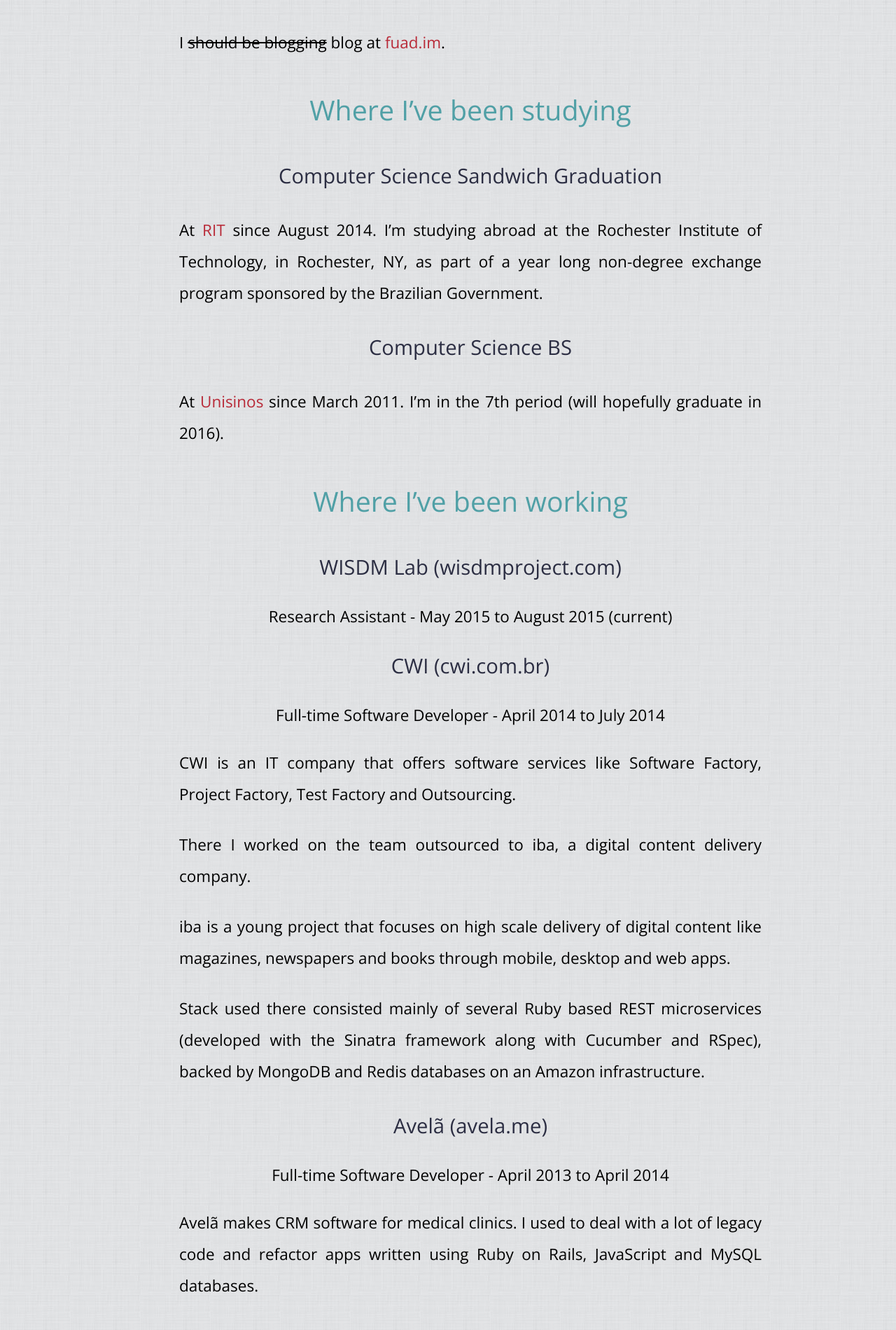
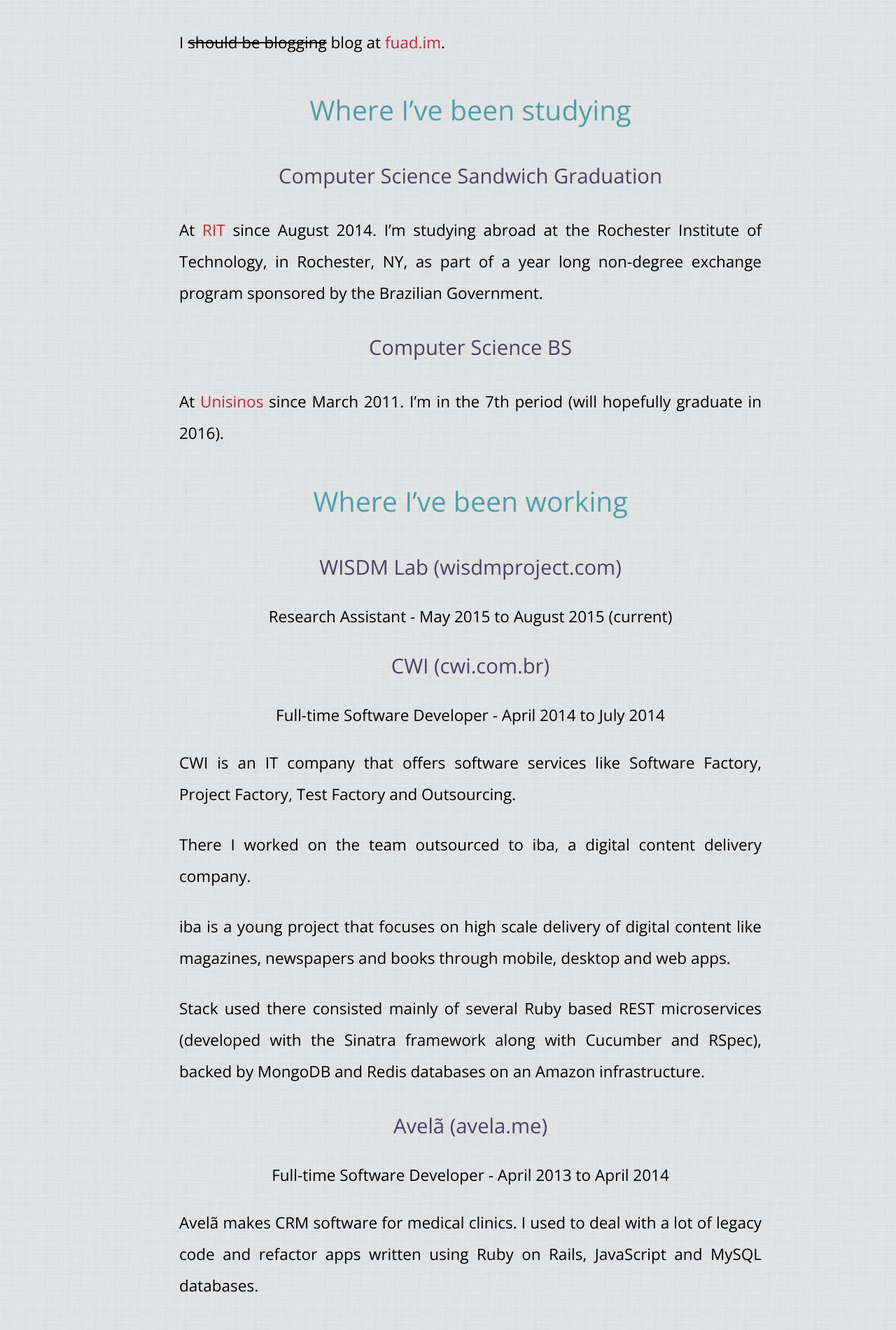
Before and after one commit to fuadsaud/fuadsaud.github.io, a Jekyll site: the page built from resume/index.md, in a window 1280 px wide. Shown: the part 1058-2958 px from the top of the page at 70% size. Built offline with Jekyll 4.4.1, drawn with Linux system fonts in a browser that asks for light colours; nearby versions of some CDN libraries.

Commit message:
Update color pallete

```diff
--- a/css/skin.scss
+++ b/css/skin.scss
@@ -2,9 +2,11 @@
 ---
 @import 'bourbon/app/assets/stylesheets/bourbon';
 
-$primary-color:   #50a0a6;
-$secondary-color: #b82a38;
-$tertiary-color:  #2b2d42;
+$primary-color:    #50a0a6;
+$secondary-color:  #b82a38;
+$tertiary-color:   #4a4063;
+$quaternary-color: #c99eab;
+$quinary-color:    #c10064;
 
 $email-color:     $secondary-color;
 $feed-color:      #f50;
```
